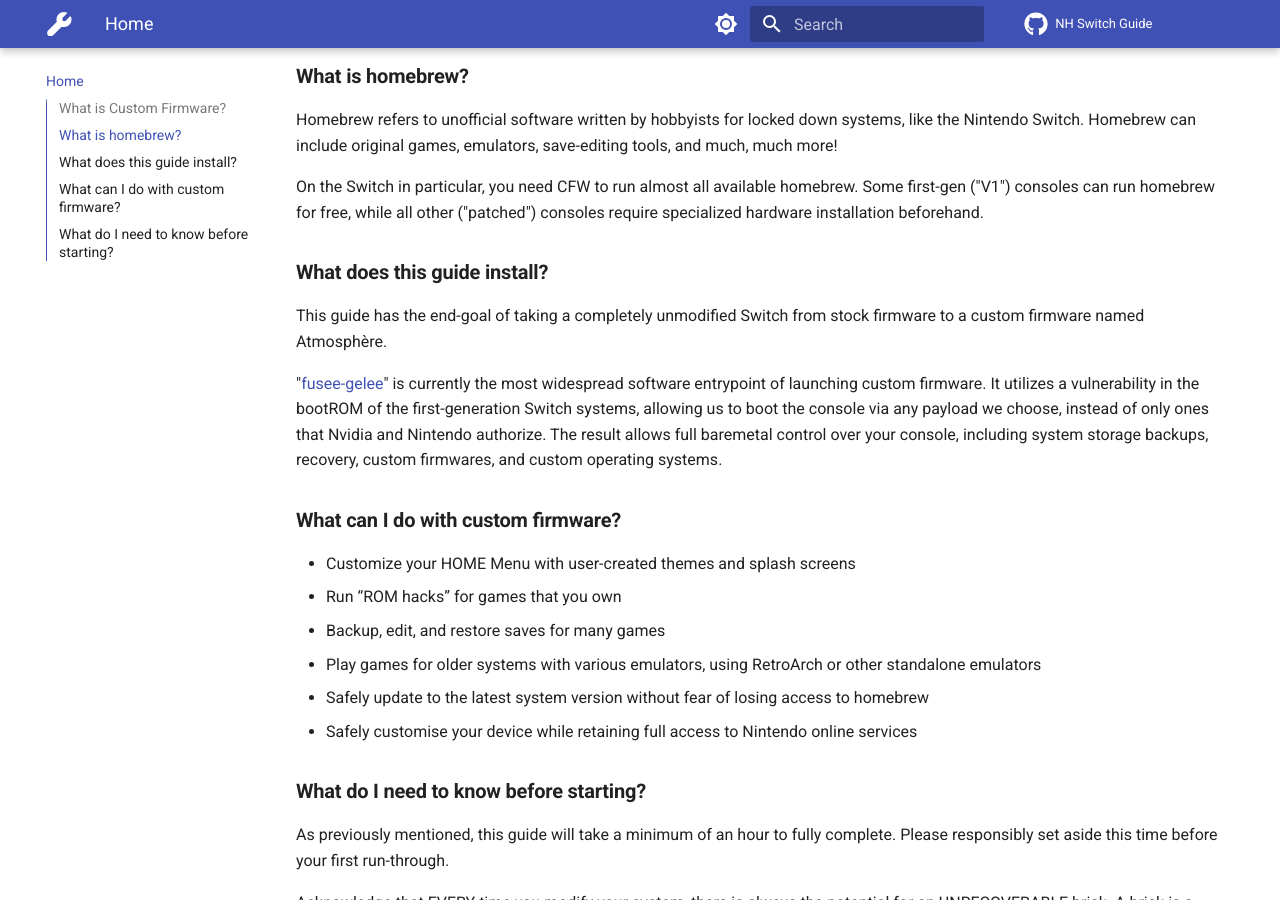
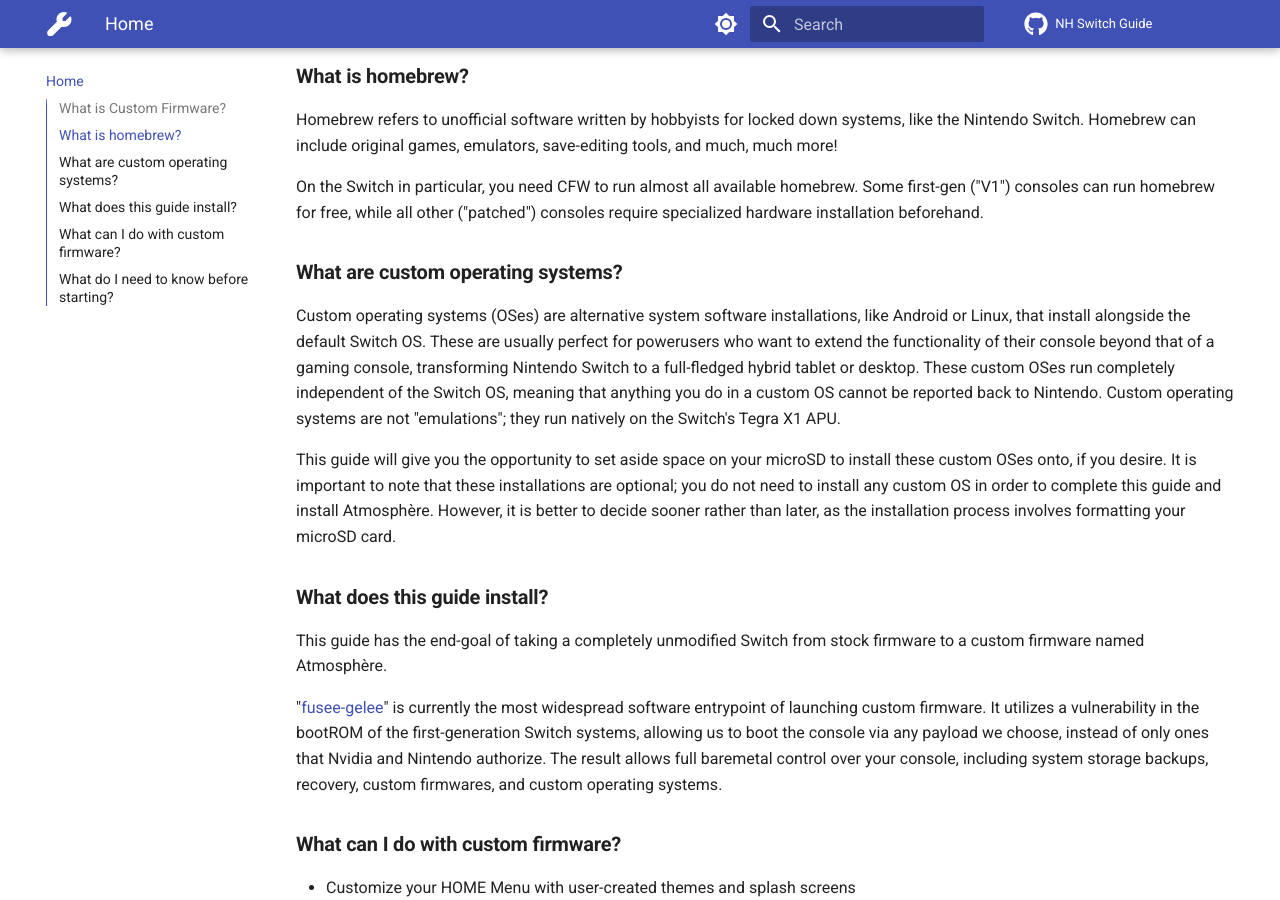
Before and after one commit to nh-server/switch-guide, an MkDocs documentation site: the page built from docs/index.md, in a window 1280 px wide and 900 px high, scrolled down 571 px. Built offline with MkDocs 1.6.1 and Material for MkDocs 9.7.7, drawn with Linux system fonts in a browser that asks for light colours; comment, search, counter and statistics services are not loaded; some of the changed text lies outside the part shown.

Commit message:
Added info about custom OSes
Also clarified modchip recommendations  on the getting started page

Adding warning for users in other languages

```diff
--- a/docs/index.md
+++ b/docs/index.md
@@ -7,6 +7,7 @@
 For live support with this guide, visit us in **#switch-assistance-1** or **#switch-assistance-2** over at the [NH Discord server](https://discord.gg/C29hYvh).
 
 Prepare to set aside a minimum of an hour to follow this guide. This is specifically for you to carefully read and understand each page for safe execution for the safety and longevity of your Switch console. Some required device backups can also take around ten to thirty minutes to create, depending on your Switch model and your microSD speed.
+
 
 ### **What is Custom Firmware?**
 
@@ -23,11 +24,16 @@
 On the Switch in particular, you need CFW to run almost all available homebrew. Some first-gen ("V1") consoles can run homebrew for free, while all other ("patched") consoles require specialized hardware installation beforehand.
 &nbsp;
 
+### **What are custom operating systems?**
+Custom operating systems (OSes) are alternative system software installations, like Android or Linux, that install alongside the default Switch OS. These are usually perfect for powerusers who want to extend the functionality of their console beyond that of a gaming console, transforming Nintendo Switch to a full-fledged hybrid tablet or desktop. These custom OSes run completely independent of the Switch OS, meaning that anything you do in a custom OS cannot be reported back to Nintendo. Custom operating systems are not "emulations"; they run natively on the Switch's Tegra X1 APU.
+
+This guide will give you the opportunity to set aside space on your microSD to install these custom OSes onto, if you desire. It is important to note that these installations are optional; you do not need to install any custom OS in order to complete this guide and install Atmosphère. However, it is better to decide sooner rather than later, as the installation process involves formatting your microSD card.
+
 ### **What does this guide install?**
 
 This guide has the end-goal of taking a completely unmodified Switch from stock firmware to a custom firmware named Atmosphère.
 
-"[fusee-gelee](/files/extras/fusee_gelee_nvidia.pdf)" is currently the most widespread software entrypoint of launching custom firmware. It utilizes a vulnerability in the bootROM of the first-generation Switch systems, allowing us to boot the console via any payload we choose, instead of only ones that Nvidia and Nintendo authorize.  The result allows full baremetal control over your console, including system storage backups, recovery, custom firmwares, and custom operating systems.
+"[fusee-gelee](files/extras/fusee_gelee_nvidia.pdf)" is currently the most widespread software entrypoint of launching custom firmware. It utilizes a vulnerability in the bootROM of the first-generation Switch systems, allowing us to boot the console via any payload we choose, instead of only ones that Nvidia and Nintendo authorize.  The result allows full baremetal control over your console, including system storage backups, recovery, custom firmwares, and custom operating systems.
 &nbsp;
 
 ### **What can I do with custom firmware?**
@@ -72,6 +78,9 @@
 
 It is advised that you read the entire guide from start to finish one or more times before actually running through the guide with your system.
 
+![reading warning](user_guide/img/ability.png)
+
+If something doesn't make sense while you follow the guide, please reach out and ask for clarification rather than fumble around on your own. If your English isn't the best, use a translator such as [Google Translate](https://translate.google.com/) to submit your questions, so we can help.
 
 &nbsp;
 
```
Also changed, not shown: docs/user_guide/getting_started.md (+4 -4 lines), docs/user_guide/img/ability.png (added).
